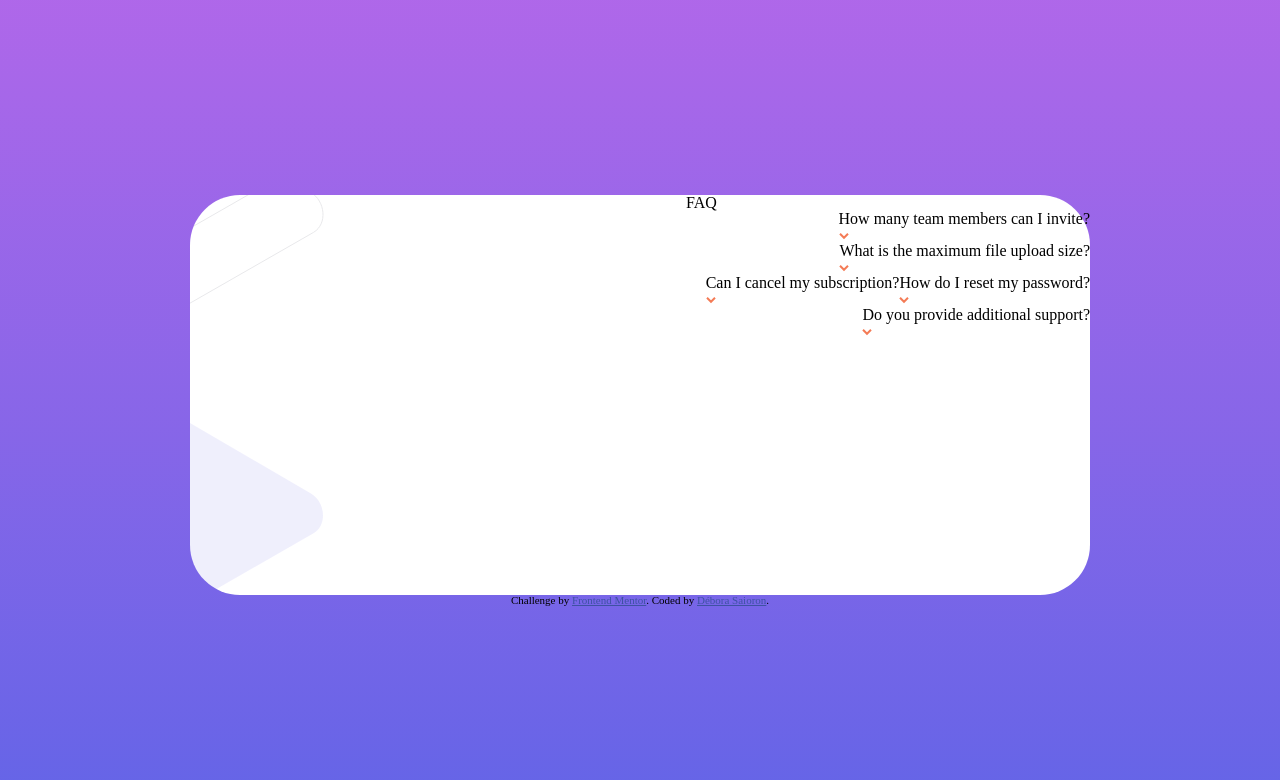
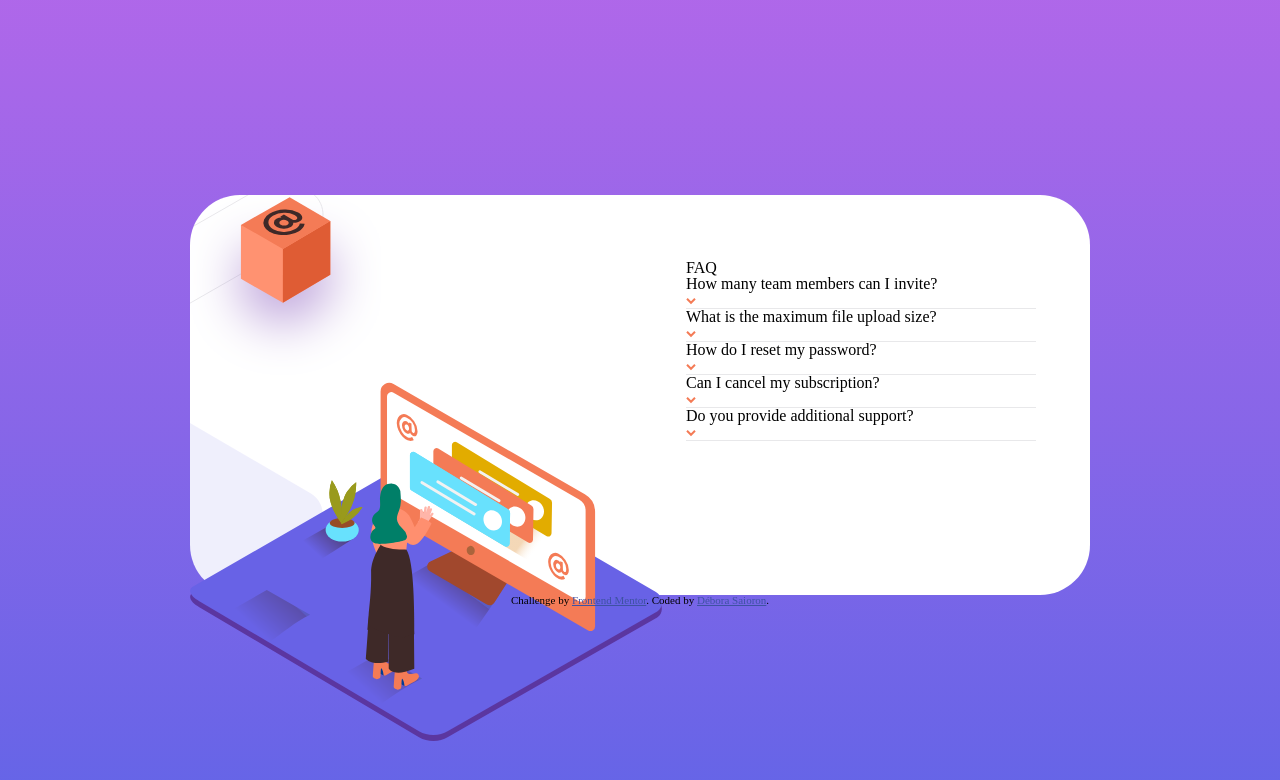
Before and after one commit to saiorond/cartao-de-perguntas-frequentes, a plain HTML site: page index.html in a window 1280 px wide. Drawn offline with Linux system fonts and the light colour scheme.

Commit message:
estilização css

```diff
--- a/index.html
+++ b/index.html
@@ -15,8 +15,10 @@
 </head>
 <body>
   <div class="caixa">
-       <div img class="imagem-mulher" src="./images/illustration-woman-online-desktop.svg" alt="Ilustração de     uma mulher mexendo no computador">
-        <div img class="imagem-caixa" src="./images/illustration-box-desktop.svg" alt="caixa laranja">
+        <div>
+          <img class="imagem-caixa" src="./images/illustration-box-desktop.svg" alt="caixa laranja">
+          <div>
+          <img class="imagem-mulher" src="./images/illustration-woman-online-desktop.svg" alt="Ilustração de     uma mulher mexendo no computador">
           </div>
         </div>
 
--- a/style.css
+++ b/style.css
@@ -30,29 +30,28 @@ body {
     display: grid;
     grid-template-columns: 400px 1fr;
     grid-gap: 6rem;
-
 }
 
-.imagem-mulher {
-    position: relative;
-    float: left;
-    top: 25%;
-    left: -18%;
-    width: 28em;
-    height: 20em;
+.texto {
+    margin-top: 65px;
+    display: flex;
+    flex-direction: column;
 }
 
-.imagem-caixa {
+.perguntas-e-respostas {
+    height: 100%;
     display: flex;
-    align-items: center;
-    position: fixed;
-    background-position-x: -250px;
-    background-position-y: 400px ;
+    flex-direction: column;
 }
 
-.pergunta {
-    flex-direction: column;
-    float: right;
+.pergunta-e-respota {
+    width: 350px;
+    border-bottom: 1px solid #e8e8ea;
+}
+
+.titulo-pergunta {
+    font-size: 1,5rem;
+    margin-top: 0px;
 }
 
 .resposta {
```
